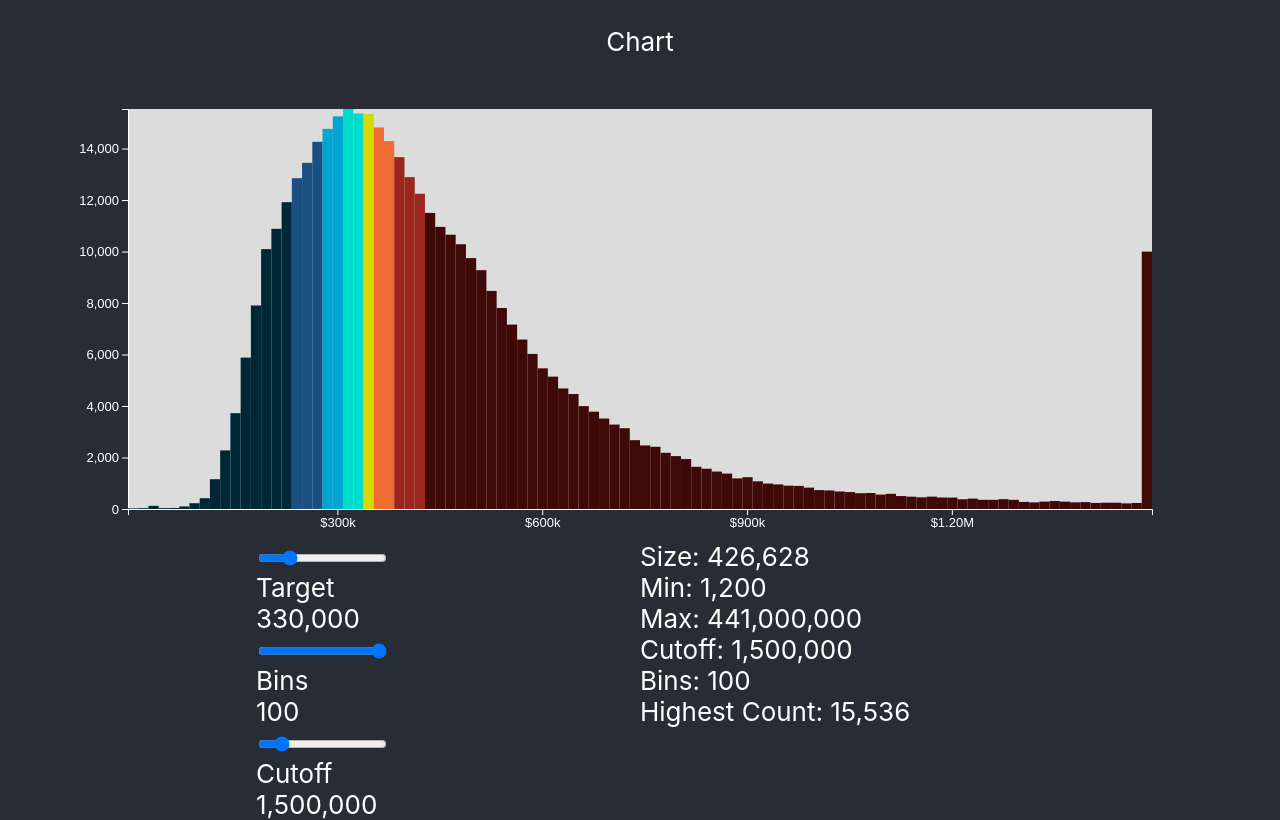
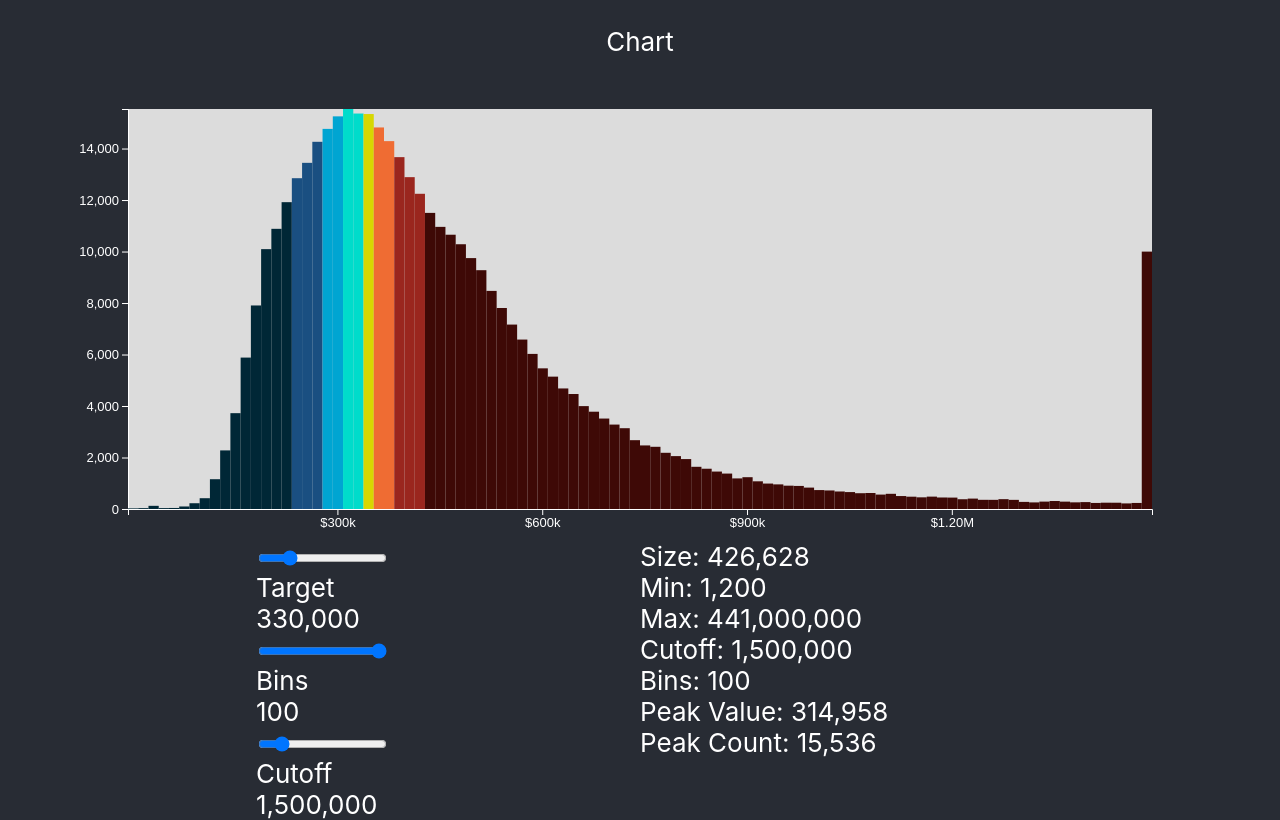
Before and after one commit to anselbrandt/d3-histogram, a React (Create React App) app: page / in a window 1280 px wide. Built offline with nearby package versions, Linux system fonts and the light colour scheme.

Commit message:
Add peakValue

```diff
--- a/src/App.js
+++ b/src/App.js
@@ -17,6 +17,7 @@ function App() {
   const [max, setMax] = useState();
   const [histogram, setHistogram] = useState();
   const [highCount, setHighCount] = useState();
+  const [peakValue, setPeakValue] = useState();
   const [target, setTarget] = useState(330000);
 
   useEffect(() => {
@@ -37,6 +38,8 @@ function App() {
       console.log(hist);
       const high = Math.max(...hist.map((value) => value.count));
       setHighCount(high);
+      const peak = hist.filter((value) => value.count === high);
+      setPeakValue(parseInt(peak[0].bin));
     }
   }, [data, histBins, cutoff]);
 
@@ -83,6 +86,7 @@ function App() {
           cutoff={cutoff}
           histBins={histBins}
           highCount={highCount}
+          peakValue={peakValue}
           histogram={histogram}
         />
       </div>
--- a/src/Info.js
+++ b/src/Info.js
@@ -2,7 +2,7 @@ import React from "react";
 import styles from "./Info.module.css";
 
 export default function Info(props) {
-  const { data, min, max, cutoff, histBins, highCount } = props;
+  const { data, min, max, cutoff, histBins, highCount, peakValue } = props;
   return (
     <div className={styles.infoContainer}>
       <div>Size: {data ? data.length.toLocaleString() : null}</div>
@@ -10,7 +10,8 @@ export default function Info(props) {
       <div>Max: {max ? max.toLocaleString() : null}</div>
       <div>Cutoff: {cutoff ? cutoff.toLocaleString() : null}</div>
       <div>Bins: {histBins ? histBins : null}</div>
-      <div>Highest Count: {highCount ? highCount.toLocaleString() : null}</div>
+      <div>Peak Value: {peakValue ? peakValue.toLocaleString() : null}</div>
+      <div>Peak Count: {highCount ? highCount.toLocaleString() : null}</div>
       {/* <div>Histogram</div>
       <div>Price: Count</div>
       <div>
```
